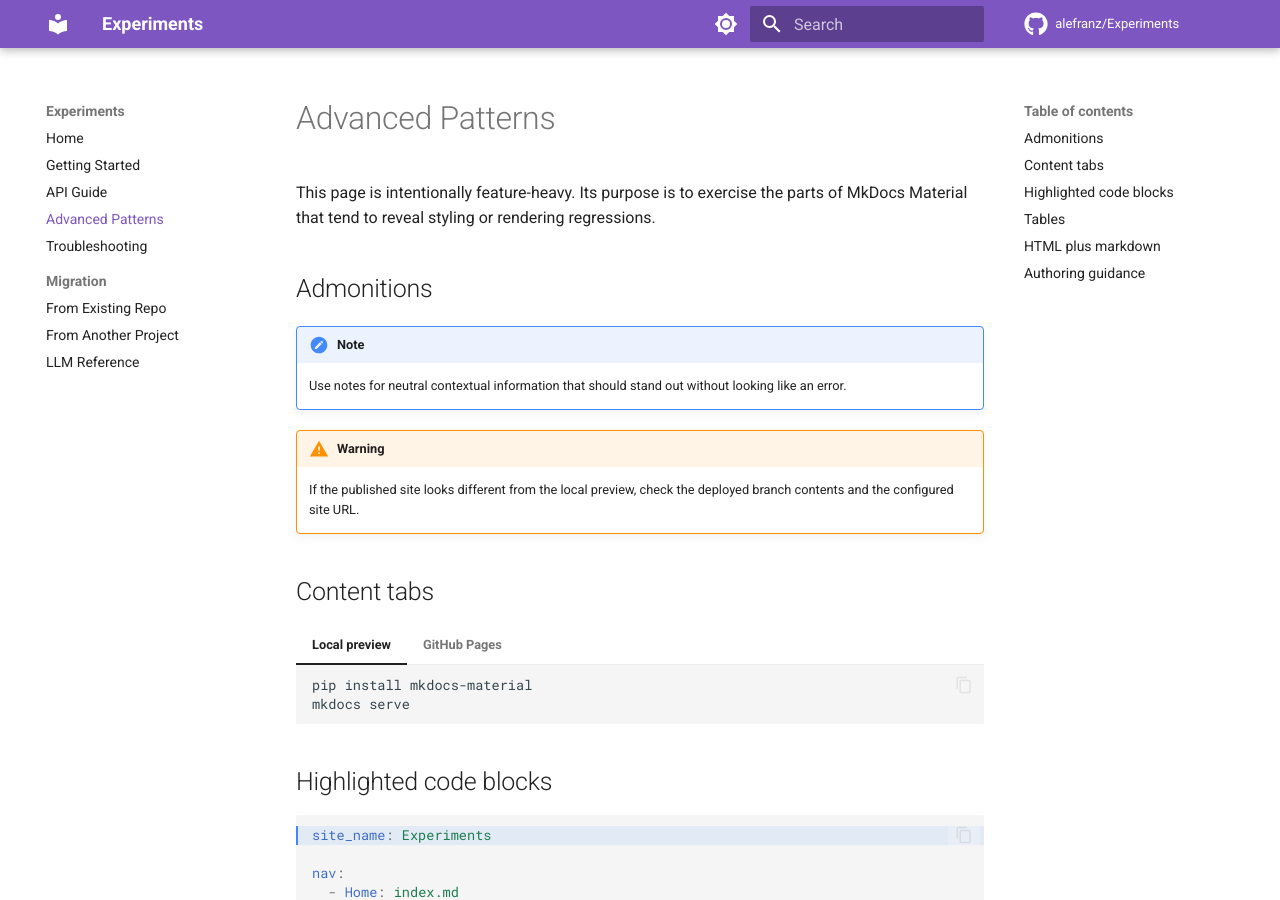
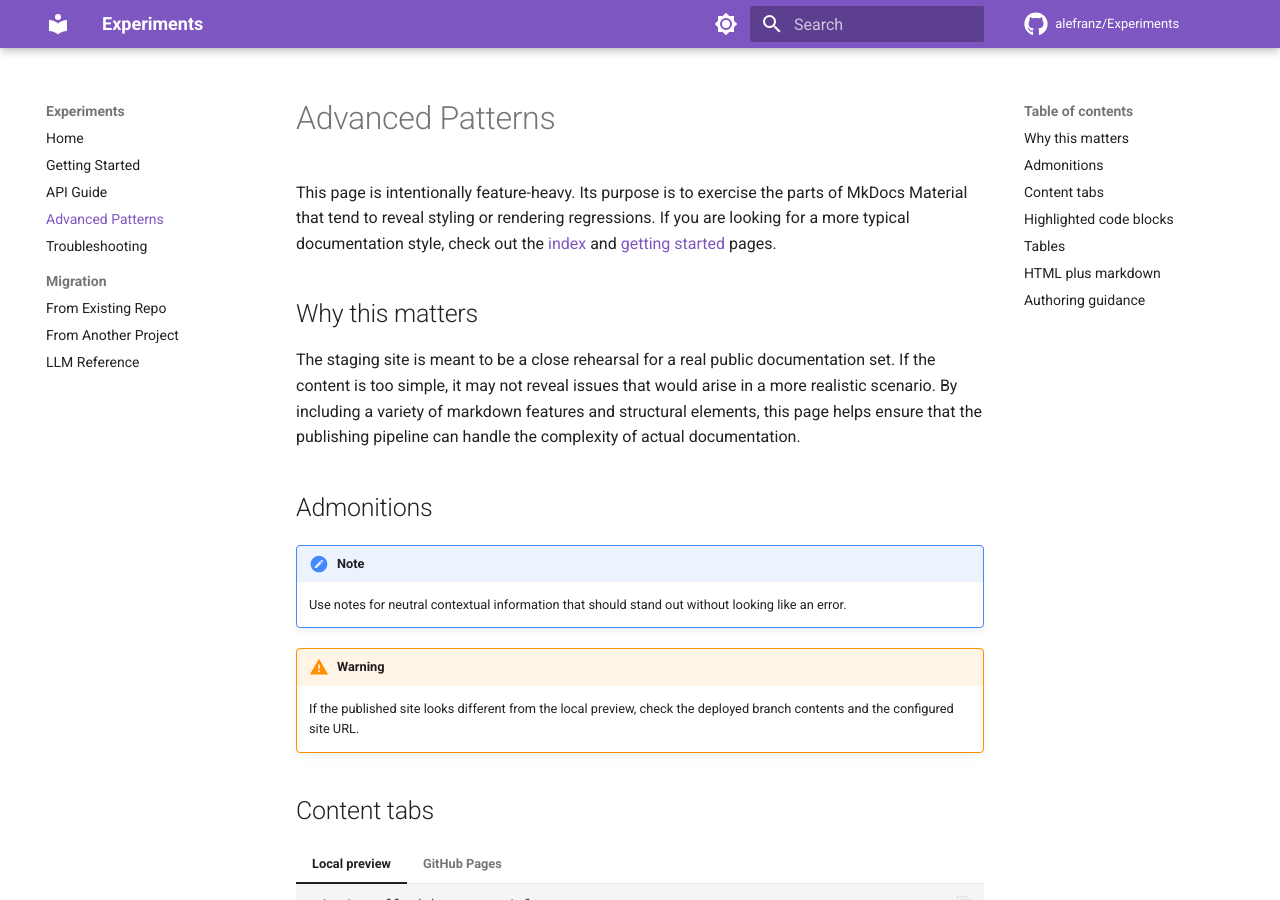
Before and after one commit to alefranz/Experiments, an MkDocs documentation site: the page built from docs/advanced-patterns.md, in a window 1280 px wide and 900 px high. Built offline with MkDocs 1.6.1 and Material for MkDocs 9.7.7, drawn with Linux system fonts in a browser that asks for light colours; comment, search, counter and statistics services are not loaded.

Commit message:
Docs changes

```diff
--- a/docs/advanced-patterns.md
+++ b/docs/advanced-patterns.md
@@ -1,6 +1,10 @@
 # Advanced Patterns
 
-This page is intentionally feature-heavy. Its purpose is to exercise the parts of MkDocs Material that tend to reveal styling or rendering regressions.
+This page is intentionally feature-heavy. Its purpose is to exercise the parts of MkDocs Material that tend to reveal styling or rendering regressions. If you are looking for a more typical documentation style, check out the [index](index.md) and [getting started](getting-started.md) pages.
+
+## Why this matters
+
+The staging site is meant to be a close rehearsal for a real public documentation set. If the content is too simple, it may not reveal issues that would arise in a more realistic scenario. By including a variety of markdown features and structural elements, this page helps ensure that the publishing pipeline can handle the complexity of actual documentation.
 
 ## Admonitions
 
```
